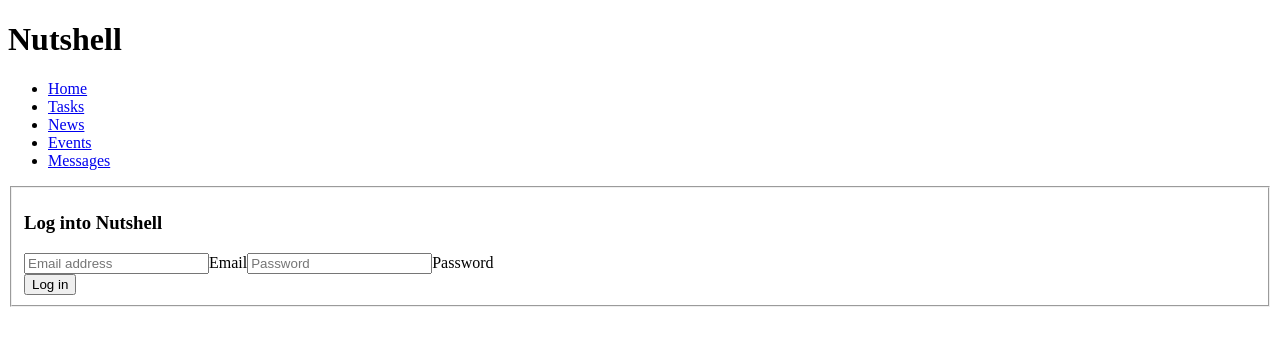
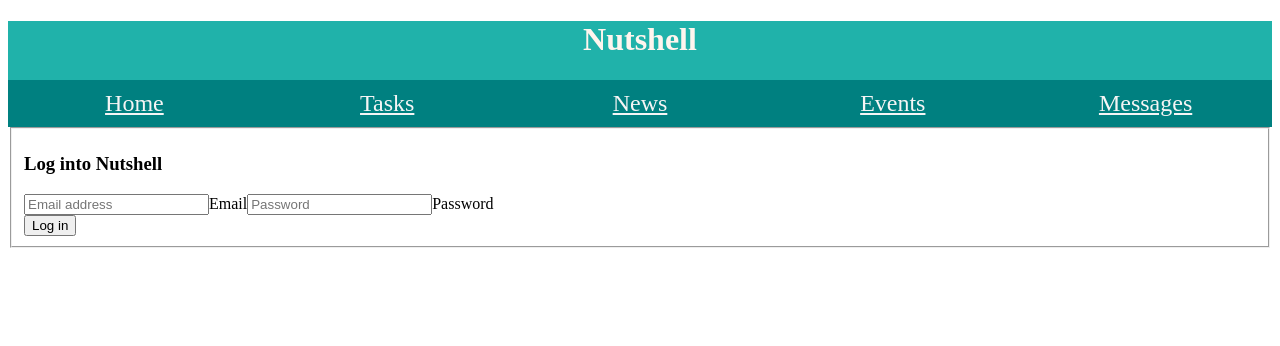
Before and after one commit to nss-day-cohort-38/react-nutshell-twirling-desperados, a React (Create React App) app in the folder react-nutshell-twirling-desperados/: page /login in a window 1280 px wide. Shown: the top 346 px of the page. Built offline with nearby package versions, Linux system fonts and the light colour scheme.

Commit message:
added some styling for usability of Navbar

```diff
--- a/react-nutshell-twirling-desperados/src/components/nav/NavBar.css
+++ b/react-nutshell-twirling-desperados/src/components/nav/NavBar.css
@@ -0,0 +1,35 @@
+
+
+
+header {
+    background-color: lightseagreen;
+    border-color: paleturquoise;
+}
+
+.project-title {
+    color: seashell;
+    text-align: center;
+}
+
+.navlink-container {
+    display: flex;
+    padding: 0;
+    margin-bottom: 0;
+}
+
+.navlink-container li {
+    flex: 1;
+    padding: 10px;
+    text-align:center;
+    font-size: 1.5em;
+    color: whitesmoke;
+    background-color: teal;
+    list-style-type: none;
+    box-sizing: border-box;
+}
+
+.navlink {
+    color: whitesmoke;
+    text-decoration: underline;
+    cursor: pointer;
+}
```
